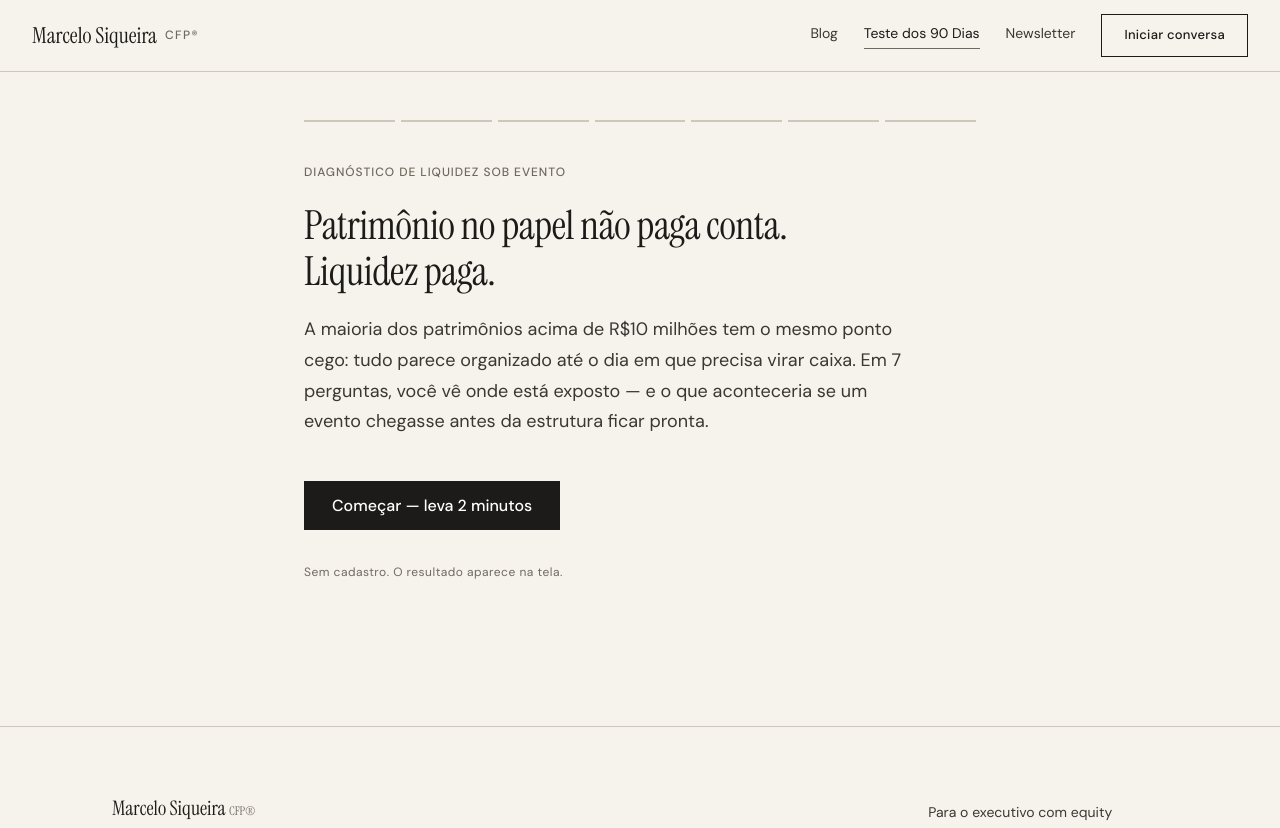
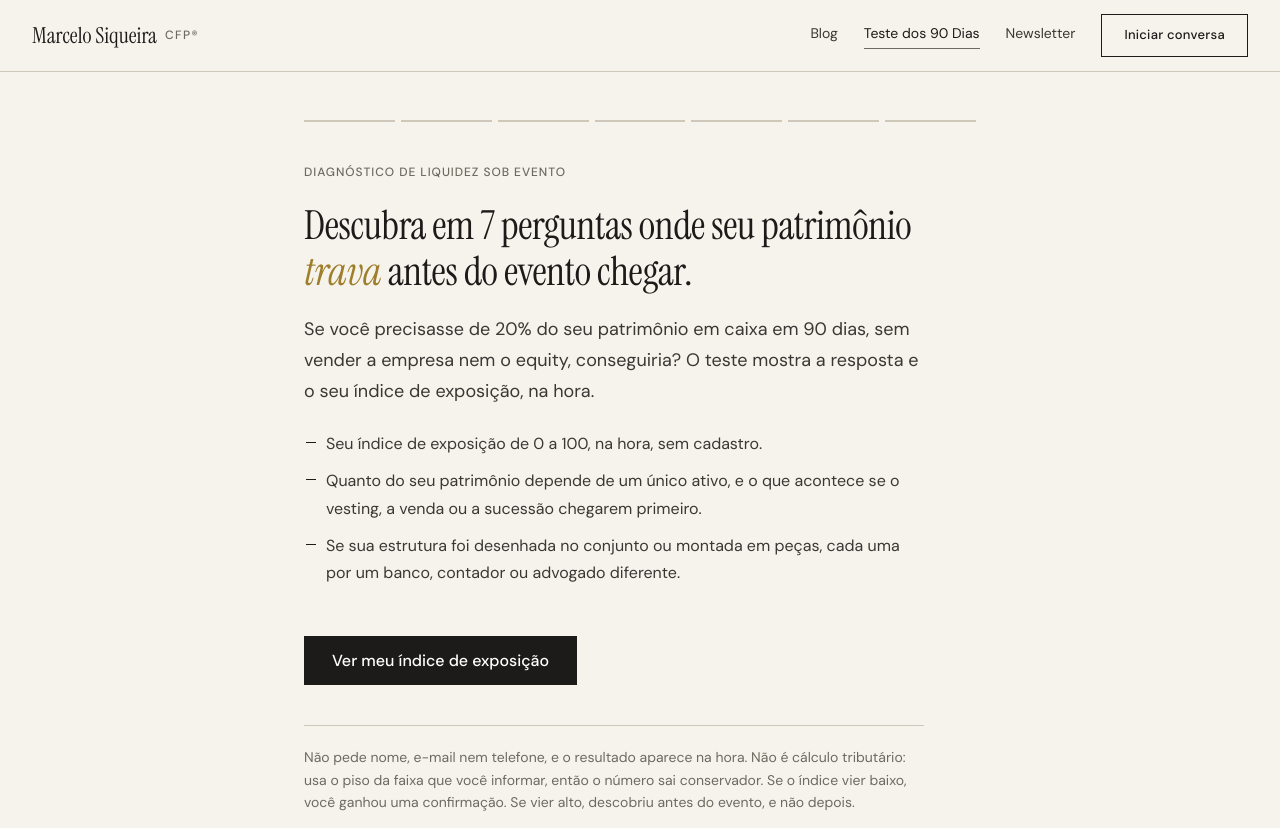
Before and after one commit to mssica-a11y/marcelosiqueiracfp-site, a plain HTML site: page teste-90-dias.html in a window 1280 px wide. Shown: the top 828 px of the page. Drawn offline with Linux system fonts and the light colour scheme.

Commit message:
Teste 90 Dias: novo hero, title e meta description
H1 "onde seu patrimônio trava", subtítulo, 3 bullets, CTA "Ver meu índice
de exposição" e bloco para céticos. Prova social comentada no código até
haver depoimento real anonimizado. Perguntas, índice e resultado intactos.

Co-Authored-By: Claude Opus 5.5 <noreply@anthropic.com>

```diff
--- a/teste-90-dias.html
+++ b/teste-90-dias.html
@@ -4,16 +4,16 @@
 <meta charset="UTF-8">
 <meta name="viewport" content="width=device-width, initial-scale=1">
 
-<title>O Teste dos 90 Dias — diagnóstico de liquidez sob evento</title>
-<meta name="description" content="Em 7 perguntas, veja onde o seu patrimônio trava se o evento de liquidez chegar antes da estrutura. Sem cadastro.">
+<title>Onde seu patrimônio trava antes do evento | Teste 90 Dias</title>
+<meta name="description" content="Descubra em 7 perguntas onde seu patrimônio trava antes do evento de liquidez. Índice de exposição de 0 a 100, na hora e sem cadastro.">
 
 <link rel="canonical" href="https://marcelosiqueiracfp.com.br/teste-90-dias">
 
 <meta property="og:type" content="website">
 <meta property="og:site_name" content="Marcelo Siqueira CFP®">
 <meta property="og:locale" content="pt_BR">
-<meta property="og:title" content="O Teste dos 90 Dias — diagnóstico de liquidez sob evento">
-<meta property="og:description" content="Patrimônio no papel não paga conta. Liquidez paga. Em 7 perguntas, veja onde você está exposto — para o executivo com equity e para o founder.">
+<meta property="og:title" content="Onde seu patrimônio trava antes do evento | Teste 90 Dias">
+<meta property="og:description" content="Descubra em 7 perguntas onde seu patrimônio trava antes do evento de liquidez. Índice de exposição de 0 a 100, na hora e sem cadastro.">
 <meta property="og:url" content="https://marcelosiqueiracfp.com.br/teste-90-dias">
 <meta property="og:image" content="https://marcelosiqueiracfp.com.br/insights/og/teste-90-dias.png">
 <meta name="twitter:card" content="summary_large_image">
@@ -243,6 +243,15 @@
 .lm-btn-primary { background: var(--vectis-navy); color: var(--vectis-white); }
 .lm-btn-accent { background: var(--vectis-navy); color: var(--vectis-white); }
 .start-row { margin-top: 8px; }
+/* Hero: único dourado do site (pedido explícito); #9E7E2A passa AA texto grande sobre marfim */
+.lm-wrap h1 em { font-style: italic; color: #9E7E2A; }
+.lm-bullets { list-style: none; padding: 0; margin: -12px 0 32px; max-width: 620px; }
+.lm-bullets li { position: relative; padding-left: 22px; margin-bottom: 10px; font-size: 16px; color: var(--vectis-graphite); }
+.lm-bullets li::before { content: ''; position: absolute; left: 2px; top: 0.75em; width: 10px; height: 1px; background: var(--vectis-navy); }
+.lm-proof { border-left: 1px solid var(--vectis-stone); padding-left: 20px; margin: 0 0 32px; max-width: 620px; }
+.lm-proof blockquote { font-family: var(--vectis-font-display); font-size: 20px; line-height: 1.35; color: var(--vectis-navy); margin: 0 0 8px; }
+.lm-proof figcaption { font-size: 13px; color: var(--vectis-cool-gray); }
+.lm-skeptic { font-size: 14px; line-height: 1.6; color: var(--vectis-cool-gray); max-width: 620px; margin-top: 40px; padding-top: 20px; border-top: 1px solid var(--vectis-stone); }
 .back {
   background: none; border: none; color: var(--vectis-cool-gray);
   font-family: var(--vectis-font-body); font-size: 14px; cursor: pointer;
@@ -316,12 +325,23 @@
   <!-- INTRO -->
   <section class="screen active" id="screen-intro">
     <div class="kicker">Diagnóstico de liquidez sob evento</div>
-    <h1>Patrimônio no papel não paga conta.<br>Liquidez paga.</h1>
-    <p class="lede">A maioria dos patrimônios acima de R$10 milhões tem o mesmo ponto cego: tudo parece organizado até o dia em que precisa virar caixa. Em <span id="nq">7</span> perguntas, você vê onde está exposto — e o que aconteceria se um evento chegasse antes da estrutura ficar pronta.</p>
+    <h1>Descubra em <span id="nq">7</span> perguntas onde seu patrimônio <em>trava</em> antes do evento chegar.</h1>
+    <p class="lede">Se você precisasse de 20% do seu patrimônio em caixa em 90 dias, sem vender a empresa nem o equity, conseguiria? O teste mostra a resposta e o seu índice de exposição, na hora.</p>
+    <ul class="lm-bullets">
+      <li>Seu índice de exposição de 0 a 100, na hora, sem cadastro.</li>
+      <li>Quanto do seu patrimônio depende de um único ativo, e o que acontece se o vesting, a venda ou a sucessão chegarem primeiro.</li>
+      <li>Se sua estrutura foi desenhada no conjunto ou montada em peças, cada uma por um banco, contador ou advogado diferente.</li>
+    </ul>
+    <!-- PLACEHOLDER PROVA SOCIAL (oculto até ter conteúdo real): trocar o texto do blockquote pelo depoimento real anonimizado (sem nome nem combinação setor+cidade+valor+data) ou dado real de uso, e então descomentar o figure abaixo.
+    <figure class="lm-proof">
+      <blockquote>[DEPOIMENTO REAL ANONIMIZADO OU DADO REAL DE USO AQUI]</blockquote>
+      <figcaption>Marcelo Siqueira, CFP® · Fee-only, sem prateleira de produto</figcaption>
+    </figure>
+    -->
     <div class="start-row">
-      <button class="lm-btn lm-btn-primary" onclick="next()">Começar — leva 2 minutos</button>
+      <button class="lm-btn lm-btn-primary" onclick="next()">Ver meu índice de exposição</button>
     </div>
-    <div class="footer-mark">Sem cadastro. O resultado aparece na tela.</div>
+    <p class="lm-skeptic">Não pede nome, e-mail nem telefone, e o resultado aparece na hora. Não é cálculo tributário: usa o piso da faixa que você informar, então o número sai conservador. Se o índice vier baixo, você ganhou uma confirmação. Se vier alto, descobriu antes do evento, e não depois.</p>
   </section>
 
   <!-- Q0 — bifurcação de perfil (pulada quando a URL já traz ?perfil=executivo|founder) -->
```
